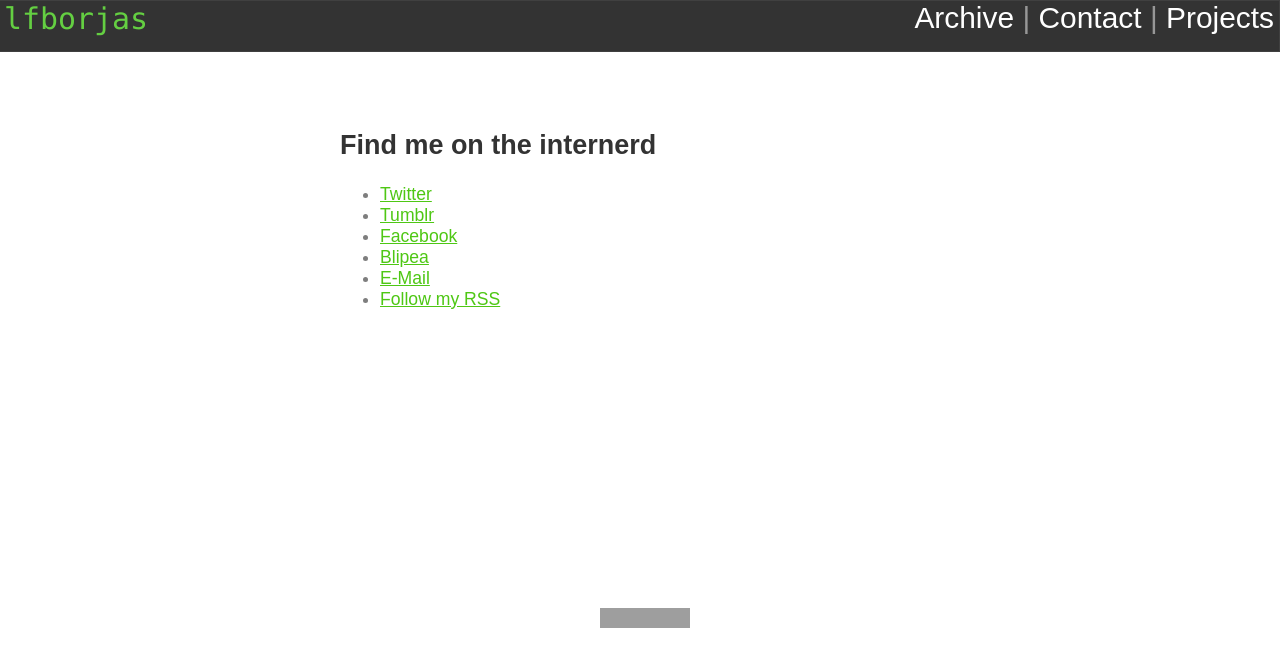
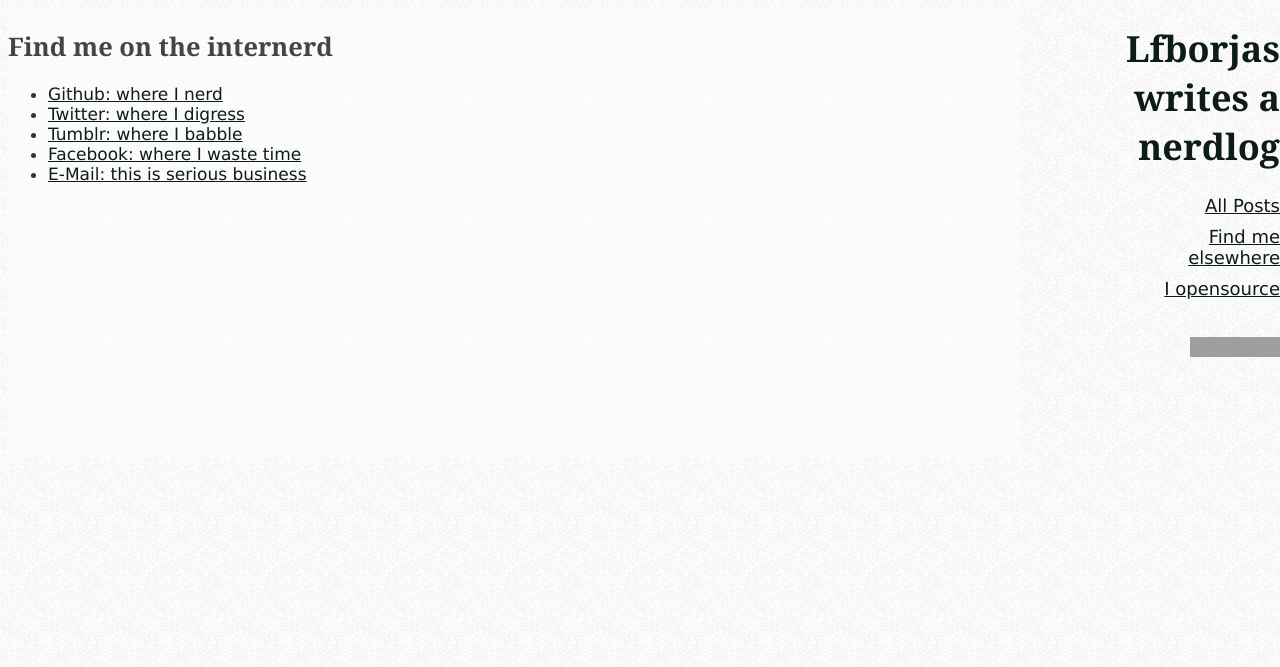
Before and after one commit to lfborjas/tech.lfborjas.com, a Jekyll site: the page built from contact.html, in a window 1280 px wide. Shown: the top 667 px of the page. Built offline with Jekyll 4.4.1, drawn with Linux system fonts in a browser that asks for light colours; comment, search, counter and statistics services are not loaded; grey boxes are pictures that could not be loaded.

Commit message:
changed design, added typekit fonts and sass stylesheet

```diff
--- a/_includes/post.html
+++ b/_includes/post.html
@@ -1,5 +1,5 @@
+<h2><a href="{{page.url}}" class="title-link"><span class="rss-title">{{page.title}}</span></a></h2>
 <h3 class="date">{{page.date|date:"%a, %b %d %Y"}}</h3>
-<h2><a href="{{page.url}}" class="title-link"><span class="rss-title">{{page.title}}</span></a></h2>
 <div class="entry">
     <span class="rss-content">
     {%if content%}
--- a/_layouts/base.html
+++ b/_layouts/base.html
@@ -8,26 +8,36 @@
         <title>{{page.title}}</title>
         <link rel="icon" href="/favicon.ico" type="image/x-icon" />
         <link rel="stylesheet" type="text/css" href="/css/base.css" media="screen" />
+        <!--Using typekit-->
+        <script type="text/javascript" src="http://use.typekit.com/ayk2pbm.js"></script>
+        <script type="text/javascript">try{Typekit.load();}catch(e){}</script>
 </head>
 <body>
 	<div id="main-container">
-		<div id="header">
-			<div id="branding">
-				<a href="/"><span id="brand">lfborjas</span></a>
-			</div>
-			<div id="menu">
-				<a href="/archive.html">Archive</a> | <a href="/contact.html">Contact</a> | <a href="/projects.html">Projects</a>
-			</div>
-		</div>
 		<div id="content">
 		    {{content}}
         </div>
-		<div id="footer">
+        <div id="sidebar">
+            <h1><a href="/">Lfborjas writes a nerdlog</a></h1>
+            <ul id="nav-menu">
+                <li id="archive"><a href="/archive.html">All Posts</a></li>
+                <li id="contact"><a href="/contact.html">Find me elsewhere</a></li>
+                <li id="projects"><a href="/projects.html">I opensource</a></li>
+                <li></li>
+            </ul>
 			<div id="license">
 			<a rel="license" href="http://creativecommons.org/licenses/by-sa/3.0/">
 			<img alt="Creative Commons License" style="border-width:0" src="http://i.creativecommons.org/l/by-sa/3.0/88x31.png" /></a>
 			</div>
-		</div>
+        </div>
 	</div>
+<script type="text/javascript">
+var disqus_shortname = 'lfborjas';
+(function () {
+  var s = document.createElement('script'); s.async = true;
+  s.src = 'http://disqus.com/forums/lfborjas/count.js';
+  (document.getElementsByTagName('HEAD')[0] || document.getElementsByTagName('BODY')[0]).appendChild(s);
+}());
+</script>
 </body>
 </html>
--- a/contact.html
+++ b/contact.html
@@ -4,10 +4,9 @@ title: Contact
 ---
 <h2>Find me on the internerd</h2>
 <ul id="contact-list">
-    <li><a href="http://twitter.com/lfborjas">Twitter</a></li>
-    <li><a href="http://lfborjas.tumblr.com">Tumblr</a></li>
-    <li><a href="http://facebook.com/lfborjas">Facebook</a></li>
-    <li><a href="http://blipea.com/perfil/lfborjas">Blipea</a></li>
-    <li><a href="mailto:me@lfborjas.com">E-Mail</a></li>
-    <li><a href="http://www.rsspect.com/rss/lfborjas.xml">Follow my RSS</a></li>
+    <li><a href="http://github.com/lfborjas">Github: where I nerd</a></li>
+    <li><a href="http://twitter.com/lfborjas">Twitter: where I digress</a></li>
+    <li><a href="http://lfborjas.tumblr.com">Tumblr: where I babble</a></li>
+    <li><a href="http://facebook.com/lfborjas">Facebook: where I waste time</a></li>
+    <li><a href="mailto:me@lfborjas.com">E-Mail: this is serious business</a></li>
 </ul>
--- a/css/base.css
+++ b/css/base.css
@@ -1,124 +1 @@
-body{
-	font: normal normal normal 16px/normal Arial, Helvetica, sans-serif;
-	background: #fff;
-	color: #7E7E7E;
-	font-size: 1.1em;
-}
-
-a{
-	/*font-weight: bold;*/
-	color: #4EC714;
-}
-
-h2{
-	color: #333333;
-	font-size: 1.5333em;
-}
-.date{
-	color: #525252;
-	font-size: 1.4em;
-	text-indent: -200px;
-}
-
-p{
-	/*font-size: 1.3em;*/
-	text-align: justify !important;
-}
-
-.title-link{
-	color: #333333;
-	text-decoration: none;
-}
-
-.title-link:hover{
-	color: #3EC313;
-}
-
-#content{
-	min-height: 500px;
-	margin: 0 auto;
-	width: 600px;
-	padding-top: 100px;
-}
-
-#footer{
-	color: #999999;
-	font-size: 0.7em;
-	margin: 0 auto;
-	text-align: center;
-	width: 600px;
-}
-
-/*color theme: http://colorschemedesigner.com/#2G11TsOsOK-K-*/
-#header{
-	position: fixed;
-	top: 0;
-	bottom: 0;
-	right: 0;
-	background: #000000;
-	border:1px solid #111111;
-	width: 100%;
-	/*height: auto;*/
-	/*padding: 30px 30px 30px 130px;*/
-	filter: alpha(opacity=80);
-	opacity: .80;
-	height: 50px;
-
-}
-
-#header #branding{
-	float: left;
-	color: #3EC313;
-	font-family: 'Lucida Console', Monaco, Courier New, monospace;
-	font-size: 1.7em;
-	padding-left: 5px;
-}
-
-#branding a{
-	text-decoration: none;
-	color: #3EC313;
-}
-
-#header #menu{
-	float: right;
-	font-size: 1.7em;
-	padding-right: 5px;
-}
-
-#header #menu a{
-	color: #fff;
-	text-decoration: none;
-}
-
-#header #menu a:hover{
-	color: #3EC313;
-}
-
-#license, #powered{
-	display: inline;
-	padding-left: 10px;
-}
-
-#id_title, #id_slug{
-	width: 90%;
-}
-
-.pagination{
-	font-size: 1.2em;
-	display: block;
-	text-align: center;
-}
-
-.pagination:hover{
-	text-decoration: none;
-	color: #333333;
-}
-
-.tags{
-    background-color: #444;
-    color: #fafafa;
-	font-family: 'Lucida Console', Monaco, Courier New, monospace;
-    font-size: 0.8em;
-    display:block;
-    text-align: right;
-}
+body{font-family:"colaborate-1", "colaborate-2", Verdana, Helvetica, sans-serif;font-size:17px;background:#fefefe url(/images/fine_grain.png) repeat 50% 50%;color:#333333;text-rendering:optimizeLegibility}p{text-shadow:#fefefe 1px 1px 0px}h1,h2,h3{font-family:"anonymous-pro-1", "anonymous-pro-2", Georgia, serif;font-weight:bold}h1{color:#0d1b1b}h1 a{text-decoration:none !important}h2{color:#444444}h3{color:#a2a2a2}#content{width:80%;min-height:450px;float:left;background:rgba(254, 254, 254, 0.55);text-align:left}#sidebar{width:15%;min-height:450px;float:right;font-size:18px;text-align:right;position:fixed;top:0;right:0;bottom:0}#sidebar ul{list-style-type:none}#sidebar ul li{padding-bottom:10px}a{color:#0d1b1b}a:hover{background-color:rgba(68, 68, 68, 0.7)}#posts{font-size:16px}#posts li{padding-bottom:5px}#posts .tags{background:#333333;color:#fefefe}
--- a/index.html
+++ b/index.html
@@ -5,6 +5,7 @@ title: lfborjas on the internerd
 
 {%for page in paginator.posts%}
     {%include post.html%}
+    <a href="{{page.url}}#disqus_thread"></a>
 {%endfor%}
 
 {%if paginator.next_page%}
```
Also changed, not shown: css/base.scss (added, +88 -0 lines), images/fine_grain.png (added), 1 other file.
